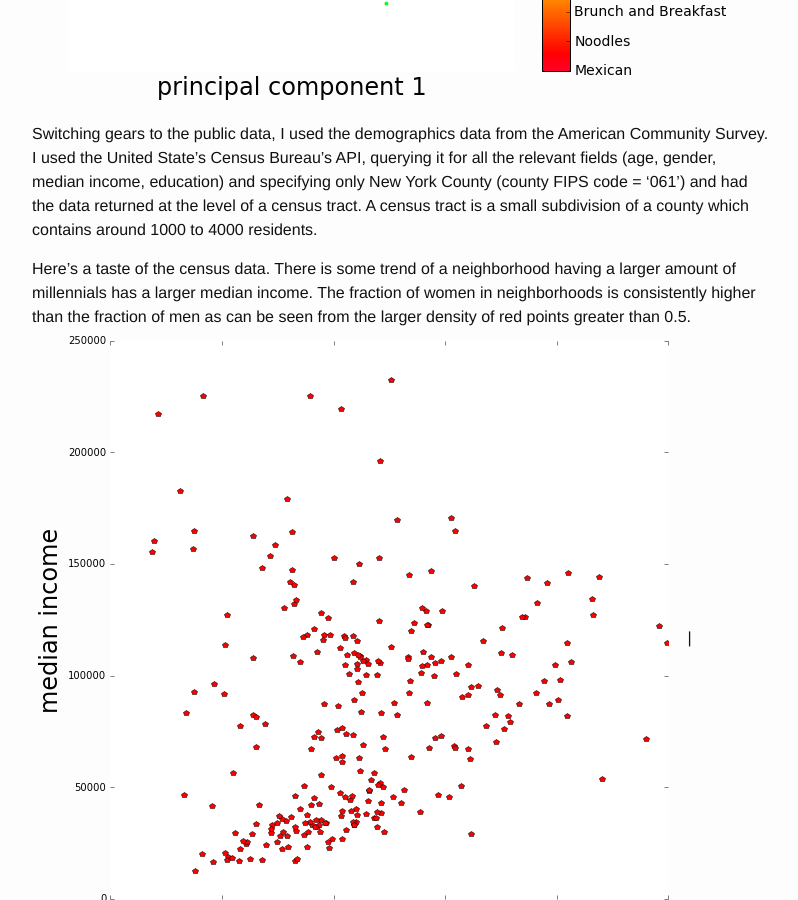
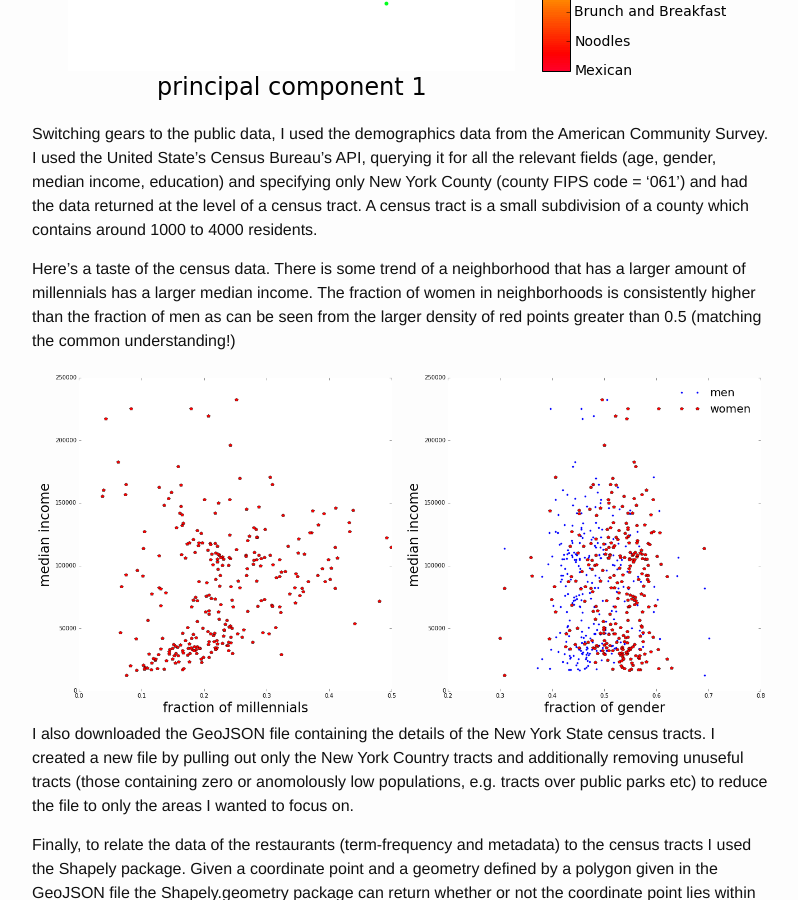
Before and after one commit to alexabate/alexabate.github.io, a Jekyll site: the page built from _posts/2016-10-03-market-insight.md, in a window 1280 px wide and 900 px high, scrolled down 2974 px. Shown: the whole window, without its empty margins (238-1036 px from the left). Built offline with Jekyll 4.4.1, drawn with Linux system fonts in a browser that asks for light colours; some web fonts are replaced.

Commit message:
Update 2016-10-03-market-insight.md

```diff
--- a/_posts/2016-10-03-market-insight.md
+++ b/_posts/2016-10-03-market-insight.md
@@ -61,7 +61,8 @@ The plot below shows the first two principal components of the restaurant - term
 
 Switching gears to the public data, I used the demographics data from the American Community Survey. I used the United State's Census Bureau's [API](https://www.census.gov/developers/), querying it for all the relevant fields (age, gender, median income, education) and specifying only New York County (county FIPS code = '061') and had the data returned at the level of a census tract. A census tract is a small subdivision of a county which contains around 1000 to 4000 residents.
 
-Here's a taste of the census data. There is some trend of a neighborhood having a larger amount of millennials has a larger median income. The fraction of women in neighborhoods is consistently higher than the fraction of men as can be seen from the larger density of red points greater than 0.5.
+Here's a taste of the census data. There is some trend of a neighborhood that has a larger amount of millennials has a larger median income. The fraction of women in neighborhoods is consistently higher than the fraction of men as can be seen from the larger density of red points greater than 0.5 (matching the common understanding!)
+
 ![census1]({{ BASE_PATH }}/images/census_plot1.png) | ![census2]({{ BASE_PATH }}/images/men_women.png)
 
 I also downloaded the GeoJSON file containing the details of the New York State census tracts. I created a new file by pulling out only the New York Country tracts and additionally removing unuseful tracts (those containing zero or anomolously low populations, e.g. tracts over public parks etc) to reduce the file to only the areas I wanted to focus on.
```
